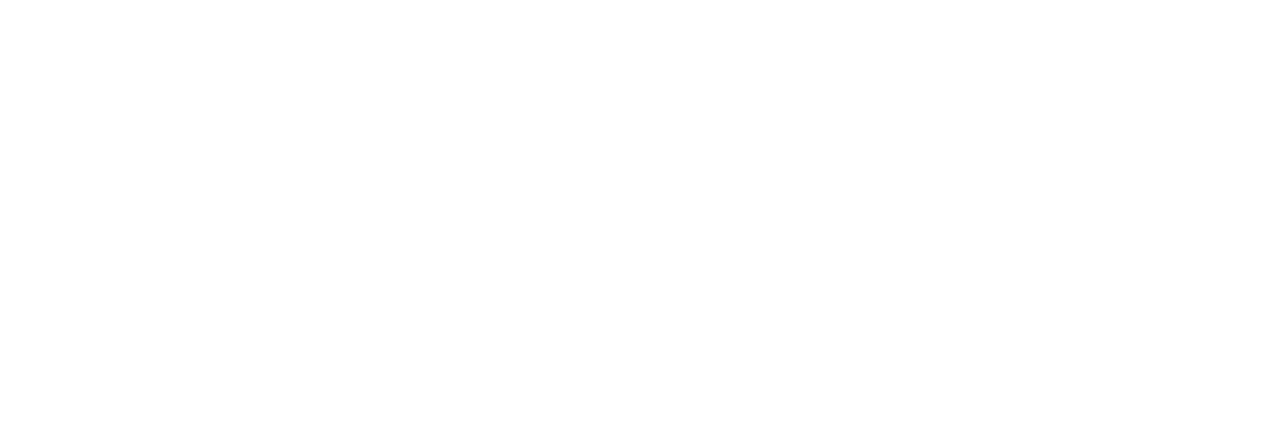
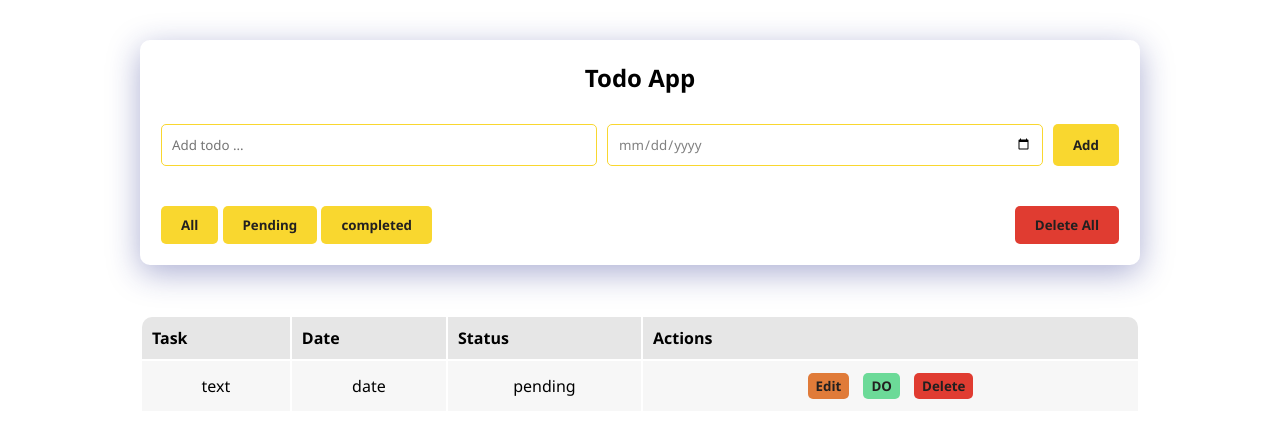
Before and after one commit to dictawtor/jslern, a website: page js learn/todo/todo.html in a window 1280 px wide. Drawn offline with Linux system fonts and the light colour scheme.

```diff
--- a/js learn/todo/app.js
+++ b/js learn/todo/app.js
@@ -1 +1,45 @@
-console.log("Hello World");
+const taskInput = document.getElementById("task-input");
+const dateInput = document.getElementById("date-input");
+const addbutton = document.getElementById("add-button");
+const alertMessage = document.getElementById("alert-message");
+
+const todos = [];
+const generateId = () => {
+  return Math.round(Math.random() * Math.random()*Math.pow(10, 15)).toString();
+
+}
+
+const showAlert = (message, type) => {
+  alertMessage.innerHTML = "";
+  const alert = document.createElement("p");
+  alert.innerText = message;
+  alert.classList.add("alert");
+  alert.classList.add(`alert-${type}`);
+  alertMessage.append(alert);
+
+  setTimeout(() => {
+    alert.style.display = "none";
+  }, 2000);
+};
+
+const
+const addHandler = () => {
+  const task = taskInput.value;
+  const date = dateInput.value;
+  const todo = {
+    id : generateId(),
+    task,
+    date,
+    completed: false,
+  };
+  if (task) {
+    todos.push(todo);
+    taskInput.value = "";
+    dateInput.value = "";
+    console.log(todos);
+    showAlert("todo added sucssesfuly " , "success")
+  } else {
+    showAlert("Please enter a todo! ", "error")
+  }
+};
+addbutton.addEventListener("click", addHandler);
--- a/js learn/todo/style.css
+++ b/js learn/todo/style.css
@@ -0,0 +1,143 @@
+:root{
+   --color-primary: #f9d72f;
+   --color-background: #e6e6e6;
+   --color-task : #f7f7f7;
+   --color-success: #6cda98;
+   --color-warning: #e07b39;
+   --color-error: #e03c31;
+}
+*{
+   margin: 0;
+   padding: 0;
+   box-sizing: border-box;
+   font-family: 'Segoe UI', Tahoma, Geneva, Verdana, sans-serif;
+}
+body{
+    max-width: 1000px;
+    margin: auto;
+}
+.conteiner{
+    width: 100% ;
+    padding: 20px;
+    margin: 40px auto 10px;
+    display: flex;
+    flex-direction: column;
+    align-items: center ;
+    box-shadow: 0 8px 32px 0 rgba(31, 38, 135, 0.37)    ;
+    border-radius: 10px;
+    border: 1px solid rgba(255, 255, 255, 0.18);
+
+}
+h2{
+    margin-bottom: 30px;
+    font-size: 1.5rem;
+}
+.input-section{
+    width: 100%;
+    display: flex;
+    justify-content: space-between;
+    margin-bottom: 40px;
+}
+.input-section input{
+   margin-right: 10px;
+   width: 100%;
+   border: var(--color-primary) 1px solid;
+   border-radius: 5px;
+    padding: 10px;
+    color: grey;
+
+}
+.input-section input:focus{
+   outline: none;
+   box-shadow: 0 0 5px var(--color-primary);
+}
+ button{
+   padding: 10px 20px;
+   border: none;
+   background-color: var(--color-primary);
+   color: rgb(34, 32, 32);
+   font-weight: bold;
+   border-radius: 5px;
+   cursor: pointer;
+   transition: 0.3s;
+}
+button:hover{
+   background-color: rgb(255, 223, 87);
+}
+.todos-operator{
+   width: 100%;
+   display: flex;
+   justify-content: space-between;
+}
+#deleteAll{
+   background-color: var(--color-error);
+}
+#deleteAll:hover{
+   background-color: rgb(255, 100, 88);
+}
+table{
+   width: 100%;
+
+}
+thead{
+   background-color: var(--color-background);
+}
+ thead th{
+   padding: 10px;
+   text-align: left;
+}
+ thead th:first-child{
+      border-top-left-radius: 10px;
+    }
+    thead th:last-child{
+      border-top-right-radius: 10px;
+    }
+tbody td{
+   background-color: var(--color-task);
+   padding: 10px 5px;
+   text-align: center;
+}
+tbody td button{
+    padding: 4px 8px;
+    margin: 2px 5px;
+
+}
+tbody td button:nth-child(2){
+   background-color: var(--color-success);
+}
+tbody td button:nth-child(2):hover{
+   background-color: rgb(100, 200, 150);
+}
+tbody td button:nth-child(1){
+   background-color: var(--color-warning);
+}
+tbody td button:nth-child(1):hover{
+   background-color: rgb(255, 180, 100);
+}
+tbody td button:nth-child(3){
+   background-color: var(--color-error);
+}
+tbody td button:nth-child(3):hover{
+   background-color: rgb(255, 100, 88);
+}
+
+#alert-message{
+   width: 100%;
+   height: 40px;
+   display: flex;
+   align-items: center;
+}
+.alert{
+   width: 100%;
+   text-align: center;
+   border-radius: 4px;
+   padding: 5px;
+}
+.alert-success{
+   background-color: var(--color-success);
+
+}
+.alert-error{
+   background-color: var(--color-warning);
+
+}
--- a/js learn/todo/todo.html
+++ b/js learn/todo/todo.html
@@ -1,11 +1,55 @@
 <!DOCTYPE html>
 <html lang="en">
-<head>
-    <meta charset="UTF-8">
-    <meta name="viewport" content="width=device-width, initial-scale=1.0">
+  <head>
+    <meta charset="UTF-8" />
+    <meta name="viewport" content="width=device-width, initial-scale=1.0" />
     <title>Document</title>
-</head>
-<body>
+    <link rel="stylesheet" href="style.css" />
+  </head>
+  <body>
+    <!-- //todo -->
+    <div class="conteiner">
+      <h2>Todo App</h2>
+      <div class="input-section">
+        <input type="text" placeholder="Add todo ..." id="task-input" />
+        <input type="date" id="date-input" />
+        <button id="add-button">Add</button>
+      </div>
+      <div class="todos-operator">
+        <div>
+          <button class="liter-todos">All</button>
+          <button class="liter-todos">Pending</button>
+          <button class="liter-todos">completed</button>
+        </div>
 
-</body>
+        <button id="deleteAll">Delete All</button>
+      </div>
+    </div>
+    <div id="alert-message"> </div>
+    <div class="table">
+        <table>
+            <thead>
+                <tr>
+                    <th>Task</th>
+                    <th>Date</th>
+                    <th>Status</th>
+                    <th>Actions</th>
+                </tr>
+            </thead>
+            <tbody>
+                <tr>
+                     <td>text</td>
+                     <td>date</td>
+                     <td>pending</td>
+                     <td>
+                        <button>Edit</button>
+                         <button>DO</button>
+                          <button>Delete</button>
+                     </td>
+                </tr>
+            </tbody>
+        </table>
+    </div>
+    <script src="app.js"></script>
+  </body>
 </html>
--- /dev/null
+++ b/package.json
@@ -0,0 +1,6 @@
+{
+  "dependencies": {
+    "@tailwindcss/vite": "^4.1.16",
+    "tailwindcss": "^4.1.16"
+  }
+}
```
Also changed, not shown: 1 other file.
